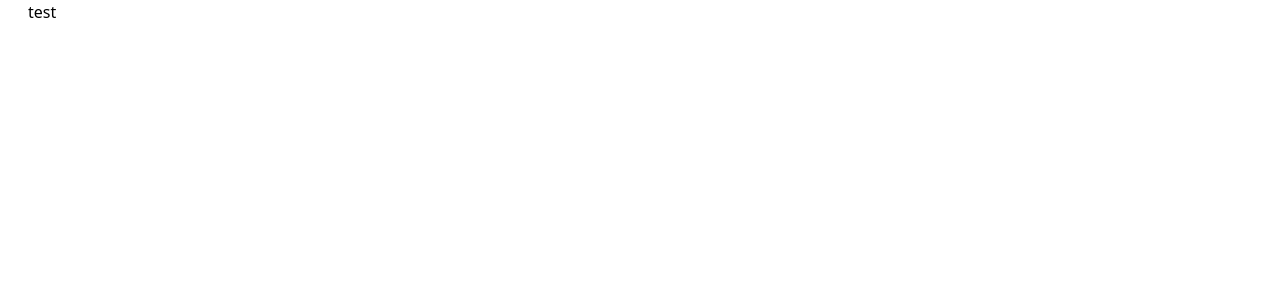
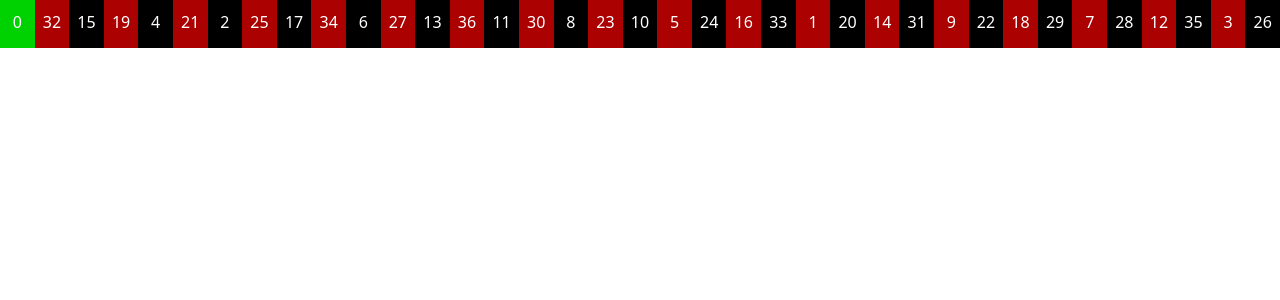
Before and after one commit to johannes67890/Roulette, a React (Create React App) app: page / in a window 1280 px wide. Shown: the top 300 px of the page. Built offline with nearby package versions, Linux system fonts and the light colour scheme.

Commit message:
made table

```diff
--- a/src/App.tsx
+++ b/src/App.tsx
@@ -1,9 +1,17 @@
 import React from "react";
-
+import { Tiles } from "./Tiles";
 function App() {
   return (
     <div>
-      <h2 className="mx-7">test</h2>
+      <ul className="flex">
+        {Tiles.map((index) => (
+          <li
+            className={`bg-${index.color} w-12 h-12 text-center align-middle inline-block leading-10`}
+          >
+            <span className="align-middle text-white ">{index.val}</span>
+          </li>
+        ))}
+      </ul>
     </div>
   );
 }
--- /dev/null
+++ b/src/Tiles.tsx
@@ -0,0 +1,150 @@
+export const Tiles = [
+  {
+    val: 0,
+    color: "green",
+  },
+  {
+    val: 32,
+    color: "red",
+  },
+  {
+    val: 15,
+    color: "black",
+  },
+  {
+    val: 19,
+    color: "red",
+  },
+  {
+    val: 4,
+    color: "black",
+  },
+  {
+    val: 21,
+    color: "red",
+  },
+  {
+    val: 2,
+    color: "black",
+  },
+  {
+    val: 25,
+    color: "red",
+  },
+  {
+    val: 17,
+    color: "black",
+  },
+  {
+    val: 34,
+    color: "red",
+  },
+  {
+    val: 6,
+    color: "black",
+  },
+  {
+    val: 27,
+    color: "red",
+  },
+  {
+    val: 13,
+    color: "black",
+  },
+  {
+    val: 36,
+    color: "red",
+  },
+  {
+    val: 11,
+    color: "black",
+  },
+  {
+    val: 30,
+    color: "red",
+  },
+  {
+    val: 8,
+    color: "black",
+  },
+  {
+    val: 23,
+    color: "red",
+  },
+  {
+    val: 10,
+    color: "black",
+  },
+  {
+    val: 5,
+    color: "red",
+  },
+  {
+    val: 24,
+    color: "black",
+  },
+  {
+    val: 16,
+    color: "red",
+  },
+  {
+    val: 33,
+    color: "black",
+  },
+  {
+    val: 1,
+    color: "red",
+  },
+  {
+    val: 20,
+    color: "black",
+  },
+  {
+    val: 14,
+    color: "red",
+  },
+  {
+    val: 31,
+    color: "black",
+  },
+  {
+    val: 9,
+    color: "red",
+  },
+  {
+    val: 22,
+    color: "black",
+  },
+  {
+    val: 18,
+    color: "red",
+  },
+  {
+    val: 29,
+    color: "black",
+  },
+  {
+    val: 7,
+    color: "red",
+  },
+  {
+    val: 28,
+    color: "black",
+  },
+  {
+    val: 12,
+    color: "red",
+  },
+  {
+    val: 35,
+    color: "black",
+  },
+  {
+    val: 3,
+    color: "red",
+  },
+  {
+    val: 26,
+    color: "black",
+  },
+];
--- a/tailwind.config.js
+++ b/tailwind.config.js
@@ -2,7 +2,15 @@ module.exports = {
   purge: ["./src/**/*.{js,jsx,ts,tsx}", "./public/index.html"],
   darkMode: false, // or 'media' or 'class'
   theme: {
-    extend: {},
+    extend: {
+      colors: {
+        green: "#00D100",
+        red: "#ab0101",
+      },
+    },
+    fontFamily: {
+      roboto: ["Roboto", "sans-serif"],
+    },
   },
   variants: {
     extend: {},
```
Also changed, not shown: tsconfig.json (+2 -8 lines).
